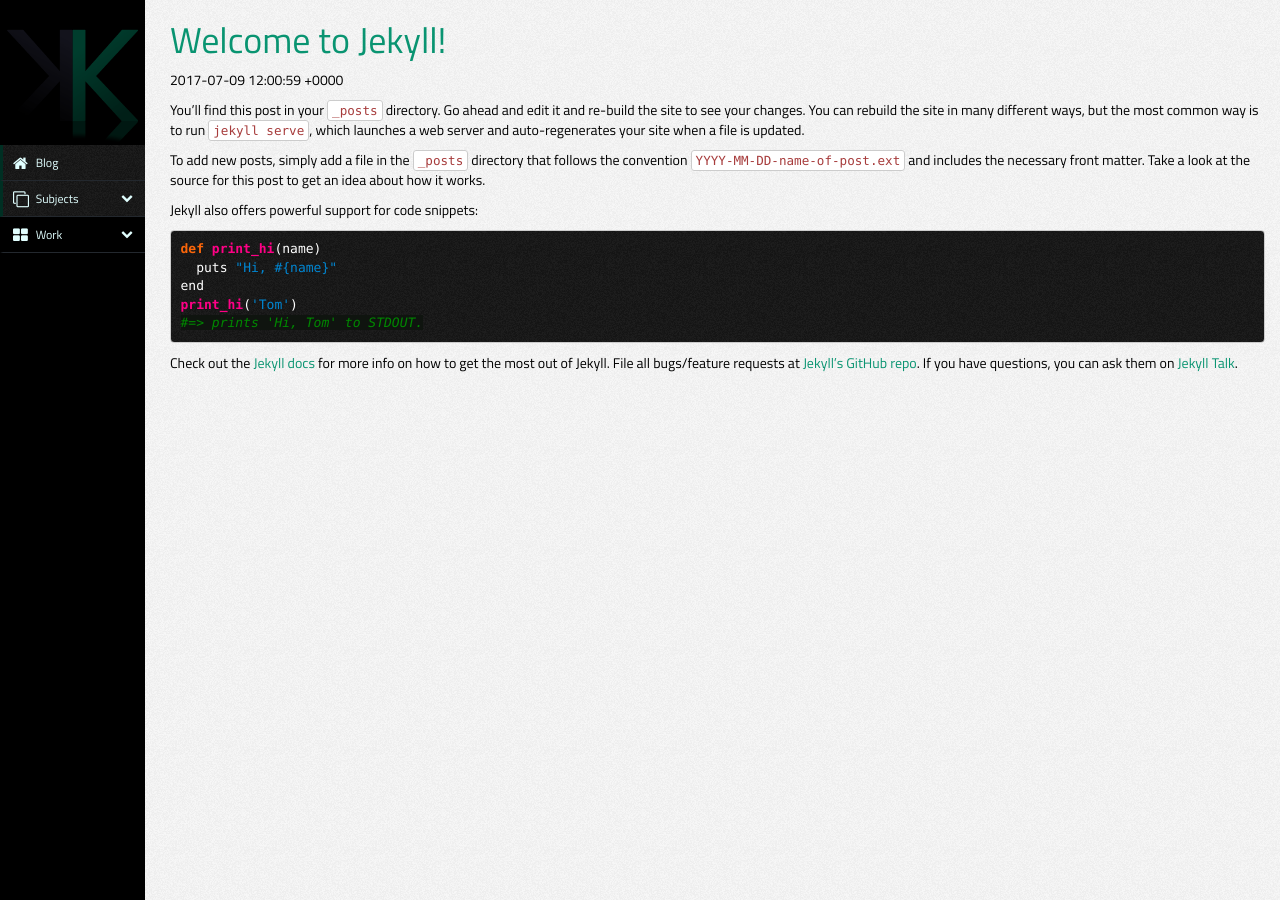
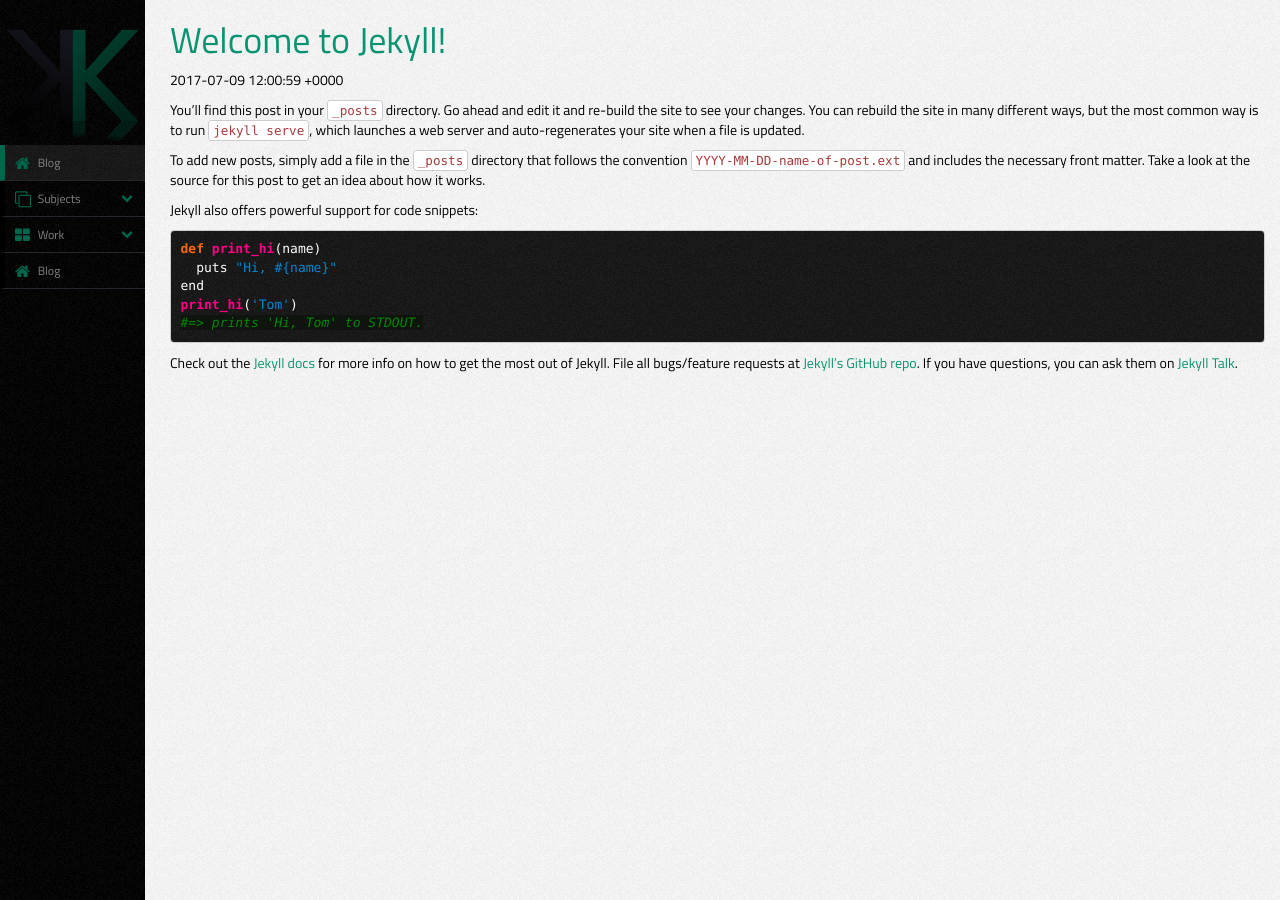
Before and after one commit to kylekirkby/kylekirkby.github.io, a Jekyll site: the page built from blog/index.html, in a window 1280 px wide. Built offline with Jekyll 4.4.1, drawn with Linux system fonts in a browser that asks for light colours; nearby versions of some CDN libraries; the list of posts is cut into pages by our own code.

Commit message:
Updated style for side bar

```diff
--- a/_layouts/default.html
+++ b/_layouts/default.html
@@ -15,7 +15,7 @@
                 <a href="/blog/"><i class="fa fa-home fa-lg"></i> Blog </a>
             </li>
 
-            <li data-toggle="collapse" data-target="#products" class="collapsed active">
+            <li data-toggle="collapse" data-target="#products" class="collapsed">
                 <a href="#"><i class="fa fa-clone fa-lg"></i> Subjects <span class="arrow"></span></a>
             </li>
             <ul class="sub-menu collapse" id="products">
@@ -33,6 +33,10 @@
                 <li><a href="/blog/category/jekyll/">Python</a></li>
             </ul>
 
+            <li data-toggle="collapse" data-target="#products" class="collapsed">
+                <a href="/blog/"><i class="fa fa-home fa-lg"></i> Blog </a>
+            </li>
+
         </ul>
     </div>
 </div>
--- a/_layouts/homepage.html
+++ b/_layouts/homepage.html
@@ -15,9 +15,7 @@
             <div id="logo"></div>
 	            <div id="planetClickable">
 					<ul class="nav nav-pills nav-stacked" id="nav">
-						  <li role="presentation" class="active"><a href="/blog/">Blog</a></li>
-						  <li role="presentation" class="active"><a href="/work/">Work</a></li>
-						  <li role="presentation" class="active"><a href="/contact/">Contact</a></li>
+						  <li role="presentation" class="active"><a href="/blog/">Enter</a></li>
 					</ul>
 				</div>
             <div id="spaceBody"class="planet"></div>
--- a/_sass/core.scss
+++ b/_sass/core.scss
@@ -41,6 +41,7 @@
   font-weight: 200;
   background-color: #000000;
   position: fixed;
+  background: url("../images/noise-000000.png") repeat;
   top: 0px;
   width:145px;
   height: 100%;
@@ -62,8 +63,10 @@
   padding: 0px;
   margin: 0px;
   line-height: 35px;
+  background: url("../images/noise-000000.png") repeat;
   cursor: pointer;
 
+  transition: all .2s ease;
 }
 .nav-side-menu ul :not(collapsed) .arrow:before,
 .nav-side-menu li :not(collapsed) .arrow:before {
@@ -74,22 +77,23 @@
   padding-right: 10px;
   vertical-align: middle;
   float: right;
+      color: #00664c;
 margin-right: 2px;
 }
 .nav-side-menu ul .active,
 .nav-side-menu li .active {
-	border-left: 3px solid #002f23;
+	border-left: 5px solid #00664c;
   background-color: #151515;
   background: url("../images/noise-151515.png") repeat;
 
 }
 .nav-side-menu ul .sub-menu li.active,
 .nav-side-menu li .sub-menu li.active {
-  color: #d19b3d;
+  color: #fff;
 }
 .nav-side-menu ul .sub-menu li.active a,
 .nav-side-menu li .sub-menu li.active a {
-  color: #d19b3d;
+  color: #fff;
 }
 .nav-side-menu ul .sub-menu li,
 .nav-side-menu li .sub-menu li {
@@ -99,40 +103,60 @@
   line-height: 28px;
   text-align: right;
   border-bottom: 1px solid #151515;
-  border-left: 3px solid #005b44;
+  border-left: 5px solid #000;
   margin-left: 0px;
+  transition: margin-right .8s ease;
 }
 
 .nav-side-menu ul .sub-menu li:hover,
 .nav-side-menu li .sub-menu li:hover {
-	border-left: 3px solid #fff;
+	border-left: 5px solid #fff;
     background-color: #000;
 	color: #fff;
+	margin-right:10px;
+
+	transition: margin-right .2s ease;
 }
 .nav-side-menu li {
-	border-left: 3px solid #000;
+  border-left: 5px solid #000;
   padding-left: 0px;
-  // border-left: 10px solid #005b44;
   border-bottom: 1px solid #23282e;
+  transition: border-left .2s ease;
+
 }
 .nav-side-menu li a {
   text-decoration: none;
-  color: #e1ffff;
+  color: #828282;
 }
+
 .nav-side-menu li a i {
   padding-left: 10px;
   width: 20px;
+  color: #00664c;
   padding-right: 20px;
 }
 .nav-side-menu li:hover {
-  border-left: 3px solid #fff;
+  border-left: 5px solid #00664c;
   background-color: #151515;
-  -webkit-transition: background-color 1s ease;
-  -moz-transition: background-color 1s ease;
-  -o-transition: background-color 1s ease;
-  -ms-transition: background-color 1s ease;
-  transition: background-color 1s ease;
+  transition: border-left .5s ease;
+  transition: all .2s ease;
 }
+.nav-side-menu li.active:hover {
+  border-left: 5px solid #FFF;
+  transition: border-left .2s ease;
+}
+.nav-side-menu li.active:hover a {
+	color: #FFF;
+	transition: all .2s ease;
+
+}
+
+.nav-side-menu li:hover a {
+	color: #FFF;
+	transition: all .2s ease;
+
+}
+
 @media (max-width: 767px) {
 
 	.nav-side-menu ul .sub-menu li,
```
Also changed, not shown: assets/images/noise-000000.png (added), assets/images/noise-545454.png (added).
